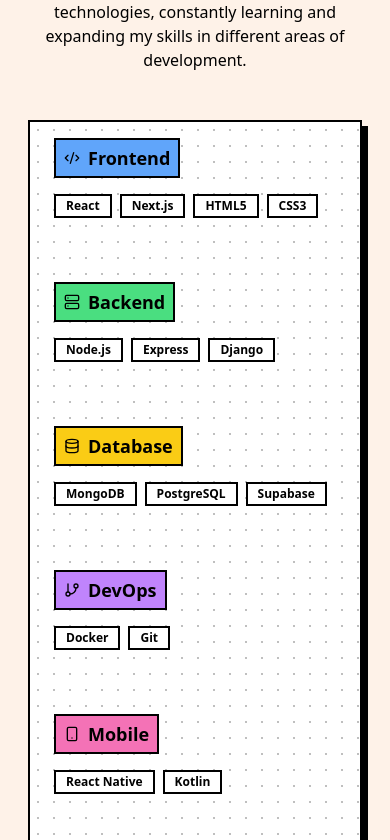
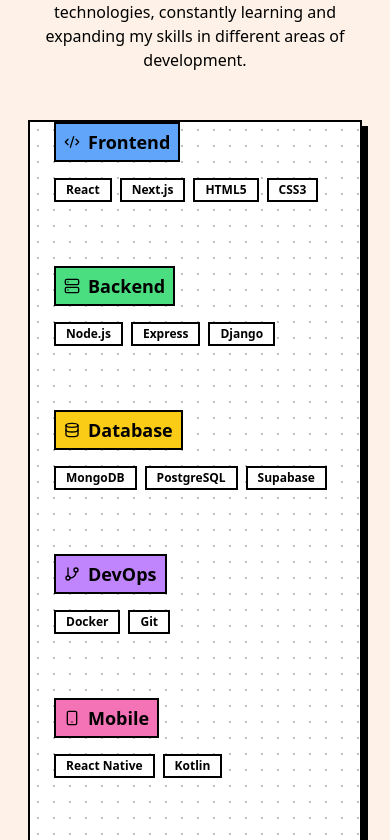
Before and after one commit to huajar/neobrutalism-portfolio, a Next.js app: page / in a window 390 px wide. Shown: the part 1124-1964 px from the top of the page. Built offline with nearby package versions, Linux system fonts and the light colour scheme.

Commit message:
fix pading skills conteiner

```diff
--- a/components/home/skills.tsx
+++ b/components/home/skills.tsx
@@ -130,7 +130,7 @@ export default function Skills() {
           </p>
         </div>
       </div>
-      <div className="not-prose flex w-full items-center justify-center z-[15] relative mb-5 dark:border-darkBorder bg-white dark:bg-secondaryBlack bg-[radial-gradient(#80808080_1px,transparent_1px)] p-4 md:p-12 md:!pb-8 shadow-light dark:shadow-dark [background-size:16px_16px] m750:px-5 m750:py-10 border-2 border-border shadow-shadow">
+      <div className="not-prose flex w-full items-center justify-center z-[15] relative mb-5 dark:border-darkBorder bg-white dark:bg-secondaryBlack bg-[radial-gradient(#80808080_1px,transparent_1px)] px-4 py-6` md:p-12 md:!pb-8 shadow-light dark:shadow-dark [background-size:16px_16px] m750:px-5 m750:py-10 border-2 border-border shadow-shadow">
         <div>
           <div className="grid grid-cols-1 md:grid-cols-2 lg:grid-cols-4 gap-16 md:gap-5">
             {skills.map((skill, index) => (
```
